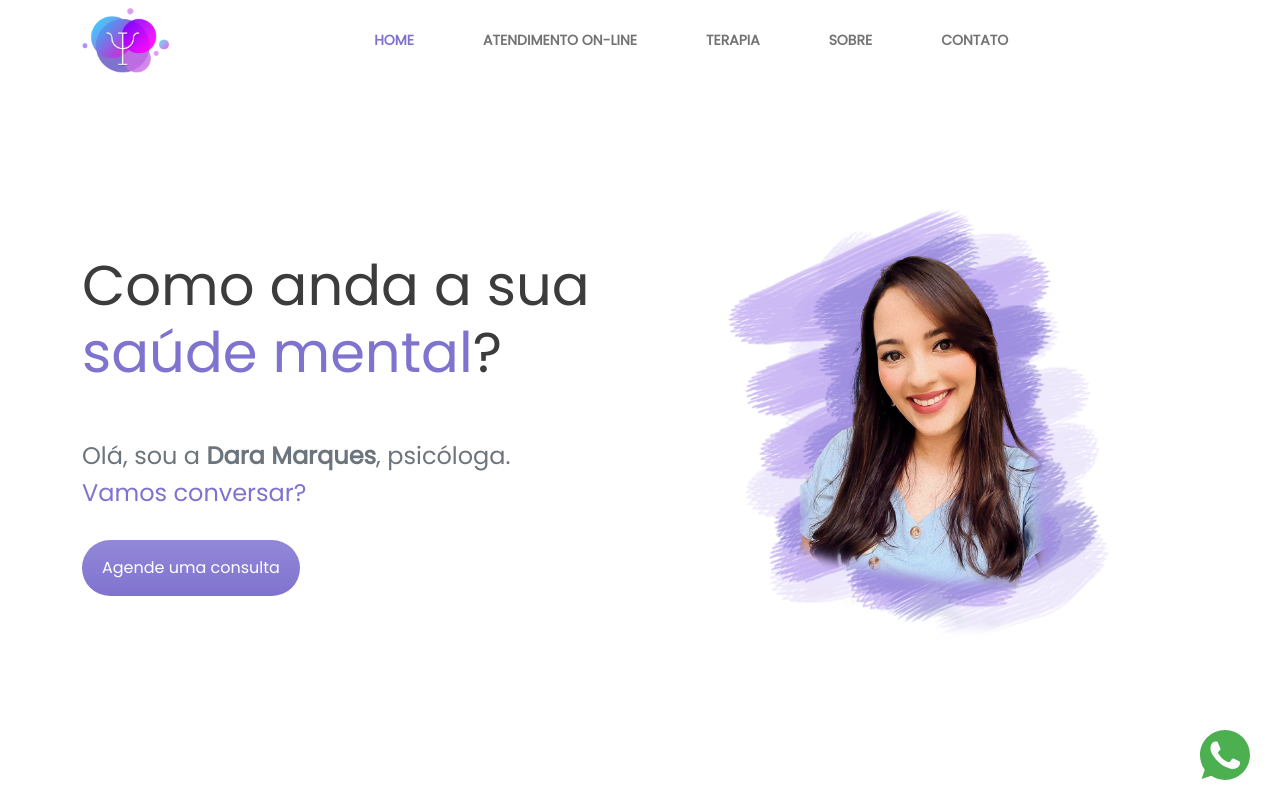
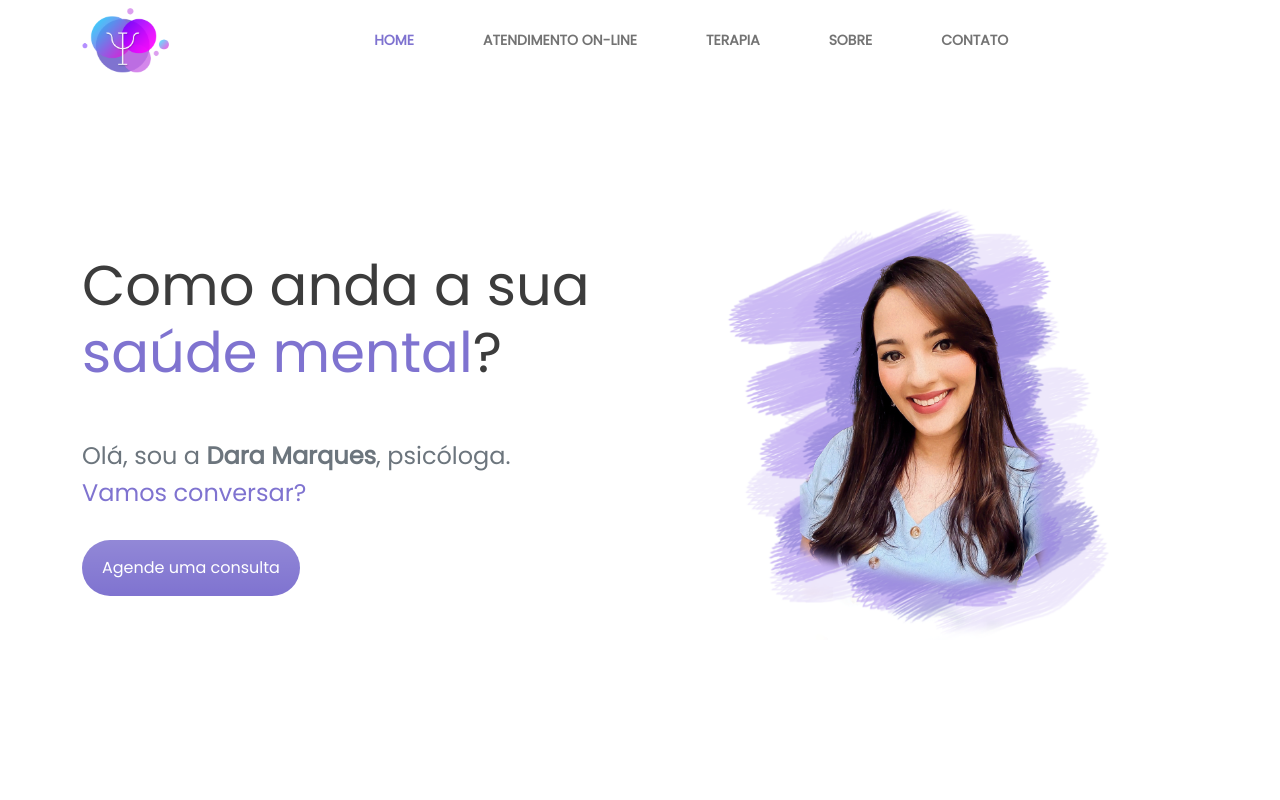
Before and after one commit to phchortolani/psidaramarquesv2, a Next.js app: page / in a window 1280 px wide. Shown: the top 800 px of the page. Built offline with nearby package versions, Linux system fonts and the light colour scheme.

Commit message:
up vercel

```diff
--- a/pages/index.js
+++ b/pages/index.js
@@ -26,9 +26,9 @@ export default function Home() {
       <Wave3 />
       <Sobre />
 
-      <a href="https://wa.me/message/OQPASIZH7O75G1" target="_blank"  rel="noopener noreferrer" style={{ position: 'fixed', bottom: '20px', right: '30px', zIndex: '9999' }}>
+     {/*  <a href="https://wa.me/message/OQPASIZH7O75G1" target="_blank"  rel="noopener noreferrer" style={{ position: 'fixed', bottom: '20px', right: '30px', zIndex: '9999' }}>
         <img src="/whatsapp.svg"  />
-      </a>
+      </a> */}
       {/*   <div id="footer" className="footer">
                     <div className={isMobile ? "" : "container"}>
                         <div className="footer-brand">
```
